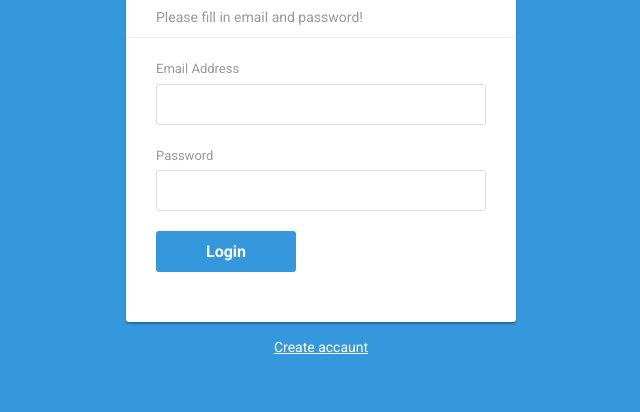
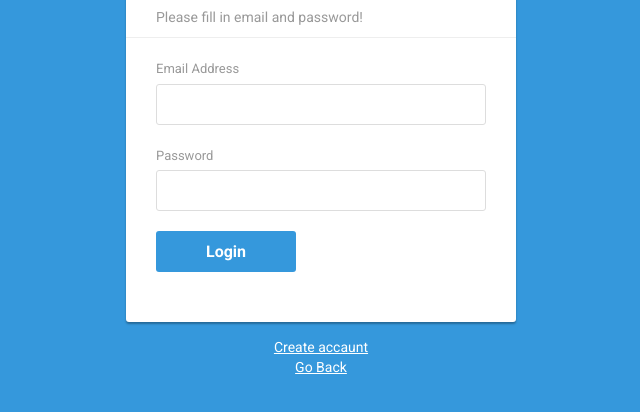
Before and after one commit to MBalayan99/ArmTasks.io, a plain HTML site: page Singin.html in a window 1280 px wide. Shown: the part 96-508 px from the top of the page, without its empty margins (319-959 px from the left). Drawn offline with nearby package versions, Linux system fonts and the light colour scheme.

Commit message:
signin page

```diff
--- a/Singin.html
+++ b/Singin.html
@@ -102,6 +102,7 @@
         </div>
     </form>
 	<div class="text-center"><a href="Sing up.html">Create accaunt</a></div>
+	<div class="text-center"><a href="index.html">Go Back</a></div>
 </div>
 </body>
 </html>
```
